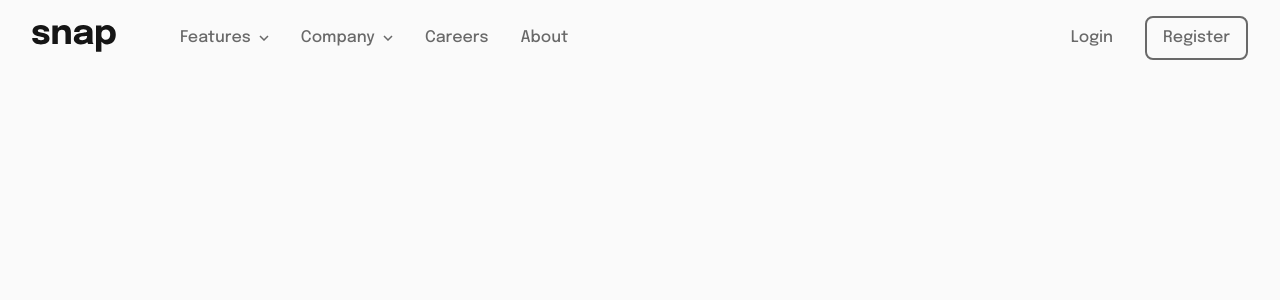
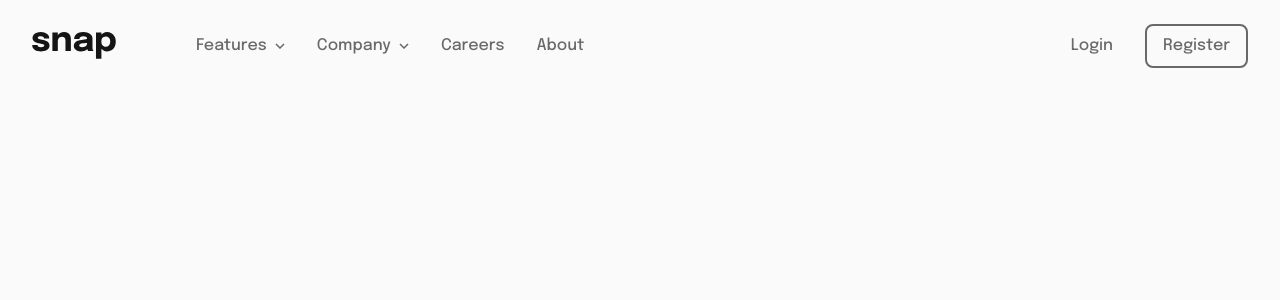
Before and after one commit to sagardwivedi/snap, a React (Create React App) app: page / in a window 1280 px wide. Shown: the top 300 px of the page. Built offline with nearby package versions, Linux system fonts and the light colour scheme.

Commit message:
Navbar Side

```diff
--- a/src/components/Navbar.jsx
+++ b/src/components/Navbar.jsx
@@ -58,16 +58,16 @@ const Navbar = () => {
     };
 
     return (
-        <nav className="flex flex-wrap items-center justify-between space-x-8 px-8 py-4 md:flex-row md:flex-nowrap">
-            <img src={SnapL} alt="Snap Logo" />
+        <nav className="flex flex-wrap items-center justify-between space-x-8 px-8 py-8 md:flex-row md:flex-nowrap">
+            <img src={SnapL} className="relative" alt="Snap Logo" />
             <div>
                 <button onClick={change} className="flex md:hidden">
                     <img className="toggle block" src={Menu} alt="" />
-                    <img className="toggle hidden" src={menuClose} alt="" />
                 </button>
             </div>
-            <div className="toggle w-full items-center  justify-between space-x-4 md:flex">
-                <ul className="flex items-center space-x-8">
+            <div className="absolute top-0 right-0 flex h-screen w-[60%] flex-col bg-white md:relative md:h-0 md:w-full md:flex-row md:items-center md:justify-between md:space-x-4 md:bg-transparent">
+                <img className="toggle h-8 w-8 hidden" src={menuClose} alt="" />
+                <ul className="flex flex-col items-center space-x-8 md:flex-row">
                     <div className="flex flex-col items-center">
                         <li
                             onMouseOver={showDrop1}
@@ -89,7 +89,7 @@ const Navbar = () => {
                         <ul
                             onMouseOver={showDrop1}
                             onMouseOut={showDrop1}
-                            className="drop1 shadowCustom absolute top-14 left-24 mt-2 hidden h-max w-max space-y-3 rounded-lg bg-white py-4 px-8 text-center"
+                            className="drop1 shadowCustom absolute top-4 -left-20 mt-2 hidden h-max w-max space-y-3 rounded-lg bg-white py-4 px-8 text-center"
                         >
                             <li className="flex cursor-pointer items-center space-x-3 text-[#696969]">
                                 <img src={TodoIcon} alt="" />
@@ -130,7 +130,7 @@ const Navbar = () => {
                         <ul
                             onMouseOver={showDrop2}
                             onMouseOut={showDrop2}
-                            className="drop2 shadowCustom absolute top-16 hidden h-max w-max space-y-3 rounded-lg bg-white py-4 px-8"
+                            className="drop2 shadowCustom absolute left-28 top-4 hidden h-max w-max space-y-3 rounded-lg bg-white py-4 px-8"
                         >
                             <li className="cursor-pointer text-[#696969]">
                                 <span>History</span>
```
